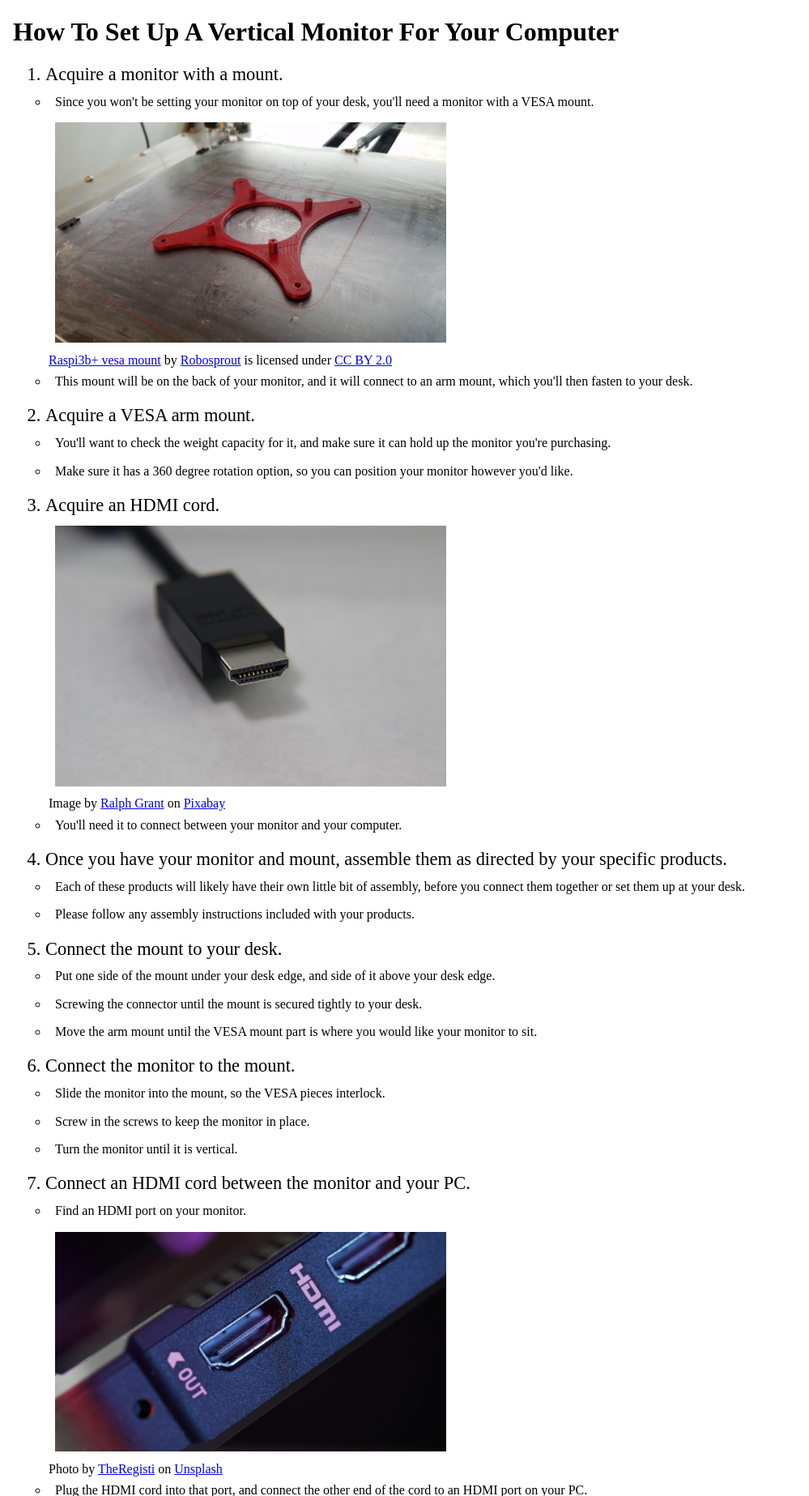
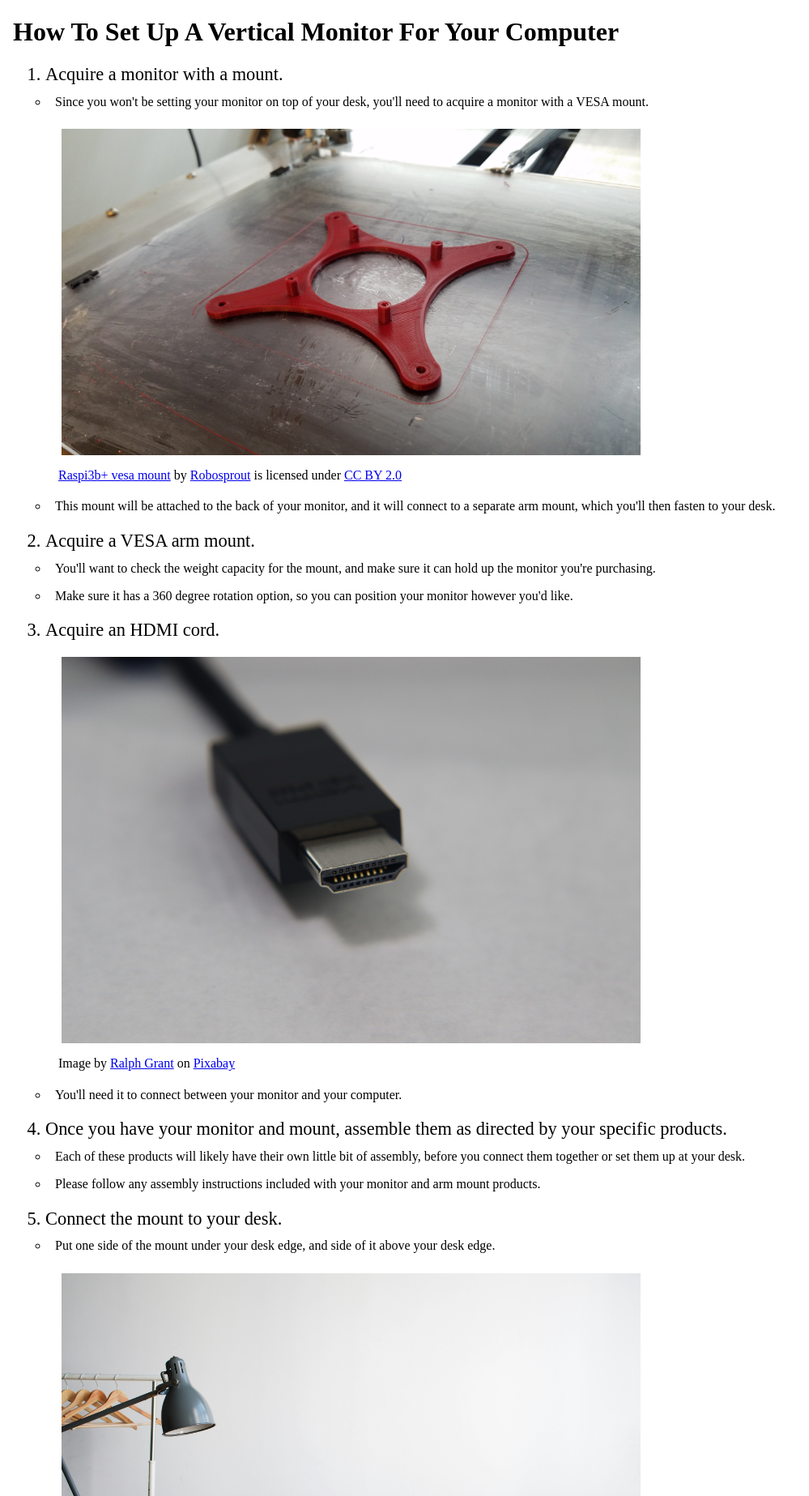
Before and after one commit to emjanssen/comm2019-finalproject-summer2025, a PHP site: page /tutorial.html in a window 1280 px wide. Shown: the part 74-1921 px from the top of the page at 81% size, without its empty margins (0-999 px from the left). Run offline with PHP 8.4, Linux system fonts and the light colour scheme.

Commit message:
complete well enough for screenshots

```diff
--- a/css/tutorial.css
+++ b/css/tutorial.css
@@ -1,3 +1,7 @@
+#main-tutorial {
+    margin-bottom: 5rem;
+}
+
 #tutorial-h1 {
     padding-left: 1rem;
 }
@@ -6,7 +10,7 @@
     margin-left: 3rem;
 }
 
-#instructions-ol-level-one > li {
+#instructions-ol-level-one>li {
     margin: .5rem;
     font-size: 1.4rem;
 }
@@ -21,7 +25,26 @@
 }
 
 .tutorial-images {
-    max-width: 40%;
+    max-width: 60%;
     height: auto;
     margin: 0.5rem;
 }
+
+.figure_li {
+    list-style: none;
+}
+
+.figure_li figure figcaption {
+    margin: .25rem;
+}
+
+#image_after_lists .tutorial-images {
+    max-width: 70%;
+    margin-left: 5rem;
+    display: block;
+    padding-left: 0;
+}
+
+#image_after_lists figcaption {
+    margin-left: 5.5rem;
+}
--- a/tutorial.html
+++ b/tutorial.html
@@ -12,10 +12,8 @@
 </head>
 
 <body>
-    <header>
     <header id="header-global"></header>
     <!--import with Javascript-->
-    </header>
 
     <main>
         <section id="main-tutorial">
@@ -23,20 +21,30 @@
             <ol id="instructions-ol-level-one">
                 <li>Acquire a monitor with a mount.
                     <ul>
-                        <li>Since you won't be setting your monitor on top of your desk, you'll need a monitor with a
+                        <li>Since you won't be setting your monitor on top of your desk, you'll need to acquire a
+                            monitor with a
                             VESA mount.</li>
+                        <li class="figure_li">
+                            <figure>
                                 <img class="tutorial-images" src="css/img/tutorial_VESAMount.jpg" alt="VESA Mount">
-                        <p><a href="https://www.flickr.com/photos/68272764@N05/46639134694">Raspi3b+ vesa mount</a> by
-                            <a href="https://www.flickr.com/photos/68272764@N05">Robosprout</a> is licensed under <a
-                                href="https://creativecommons.org/licenses/by/2.0/?ref=openverse">CC BY 2.0</a>
-                        </p>
-                        <li>This mount will be on the back of your monitor, and it will connect to an arm mount, which
+                                <figcaption><a href="https://www.flickr.com/photos/68272764@N05/46639134694">Raspi3b+
+                                        vesa
+                                        mount</a> by
+                                    <a href="https://www.flickr.com/photos/68272764@N05">Robosprout</a> is licensed
+                                    under <a href="https://creativecommons.org/licenses/by/2.0/?ref=openverse">CC BY
+                                        2.0</a>
+                                </figcaption>
+                            </figure>
+                        </li>
+                        <li>This mount will be attached to the back of your monitor, and it will connect to a separate
+                            arm mount, which
                             you'll then fasten to your desk.</li>
                     </ul>
                 </li>
                 <li>Acquire a VESA arm mount.
                     <ul>
-                        <li>You'll want to check the weight capacity for it, and make sure it can hold up the monitor
+                        <li>You'll want to check the weight capacity for the mount, and make sure it can hold up the
+                            monitor
                             you're purchasing.</li>
                         <li>Make sure it has a 360 degree rotation option, so you can position your monitor however
                             you'd like.</li>
@@ -44,12 +52,16 @@
                 </li>
                 <li>Acquire an HDMI cord.
                     <ul>
+                        <li class="figure_li">
+                            <figure>
                                 <img class="tutorial-images" src="css/img/tutorial_HDMICord.jpg" alt="VESA Mount">
-                        <p>Image by <a
+                                <figcaption>Image by <a
                                         href="https://pixabay.com/users/ralphgrant-4732900/?utm_source=link-attribution&utm_medium=referral&utm_campaign=image&utm_content=6065422">Ralph
                                         Grant</a> on <a
                                         href="https://pixabay.com/photos/hdmi-usb-usb-2-hardware-digital-6065422/">Pixabay</a>
-                        </p>
+                                </figcaption>
+                            </figure>
+                        </li>
                         <li>You'll need it to connect between your monitor and your computer.</li>
                     </ul>
                 </li>
@@ -57,35 +69,50 @@
                     <ul>
                         <li>Each of these products will likely have their own little bit of assembly, before you connect
                             them together or set them up at your desk.</li>
-                        <li>Please follow any assembly instructions included with your products.</li>
+                        <li>Please follow any assembly instructions included with your monitor and arm mount products.
+                        </li>
                     </ul>
                 </li>
                 <li>Connect the mount to your desk.
                     <ul>
                         <li>Put one side of the mount under your desk edge, and side of it above your desk edge.</li>
-                        <li>Screwing the connector until the mount is secured tightly to your desk.</li>
+
+                        <li class="figure_li">
+                            <figure>
+                                <img class="tutorial-images" src="css/img/tutorial_Desk.jpg" alt="VESA Mount">
+                                <figcaption>Photo by <a
+                                        href="https://unsplash.com/@lishakov?utm_content=creditCopyText&utm_medium=referral&utm_source=unsplash">Andrej
+                                        Lišakov</a> on <a
+                                        href="https://unsplash.com/photos/gray-balanced-arm-lamp-on-brown-wooden-table-3A4XZUopCJA?utm_content=creditCopyText&utm_medium=referral&utm_source=unsplash">Unsplash</a>
+                                </figcaption>
+                            </figure>
+                        </li>
+
+                        <li>Screw the connector until the mount is secured tightly to your desk.</li>
                         <li>Move the arm mount until the VESA mount part is where you would like your monitor to sit.
                         </li>
                     </ul>
                 </li>
                 <li>Connect the monitor to the mount.
                     <ul>
-                        <li>Slide the monitor into the mount, so the VESA pieces interlock.</li>
-                        <li>Screw in the screws to keep the monitor in place.</li>
+                        <li>Slide the monitor into the mount, so that the VESA pieces interlock.</li>
+                        <li>Screw in the VESA mount screws to secure the monitor in place.</li>
                         <li>Turn the monitor until it is vertical.</li>
                     </ul>
                 </li>
                 <li>Connect an HDMI cord between the monitor and your PC.
                     <ul>
                         <li>Find an HDMI port on your monitor.</li>
-
+                        <li class="figure_li">
+                            <figure>
                                 <img class="tutorial-images" src="css/img/tutorial_HDMIPort.jpg" alt="HDMI Port">
-                        <p>Photo by <a
+                                <figcaption>Photo by <a
                                         href="https://unsplash.com/@theregisti?utm_content=creditCopyText&utm_medium=referral&utm_source=unsplash">TheRegisti</a>
                                     on <a
                                         href="https://unsplash.com/photos/a-close-up-view-of-a-computer-keyboard-xm0ujnOcEJ8?utm_content=creditCopyText&utm_medium=referral&utm_source=unsplash">Unsplash</a>
-                        </p>
-
+                                </figcaption>
+                            </figure>
+                        </li>
                         <li>Plug the HDMI cord into that port, and connect the other end of the cord to an HDMI port on
                             your PC.</li>
                     </ul>
@@ -101,16 +128,20 @@
                         </li>
                         <li>If you're using a different operating system, please find corresponding monitor orientation
                             instructions for your operating system.</li>
+                    </ul>
+                </li>
+            </ol>
+
+            <figure id="image_after_lists">
                 <img class="tutorial-images" src="css/img/tutorial_multiMonitors.jpg"
                     alt="Multi-monitor computer set-up">
-                        <p>Photo by <a
+                <figcaption>Photo by <a
                         href="https://unsplash.com/@cbpsc1?utm_content=creditCopyText&utm_medium=referral&utm_source=unsplash">Clint
                         Patterson</a> on <a
                         href="https://unsplash.com/photos/flat-screen-computer-monitor-jNaoPtM2_aY?utm_content=creditCopyText&utm_medium=referral&utm_source=unsplash">Unsplash</a>
-                        </p>
-                    </ul>
-                </li>
-            </ol>
+                </figcaption>
+            </figure>
+
         </section>
     </main>
 
```
Also changed, not shown: biography.html (+6 -6 lines), index.html (+6 -6 lines), sectionfour.html (+6 -6 lines), css/img/tutorial_Desk.jpg (added). Lines whose indentation alone changed are shown as unchanged.
